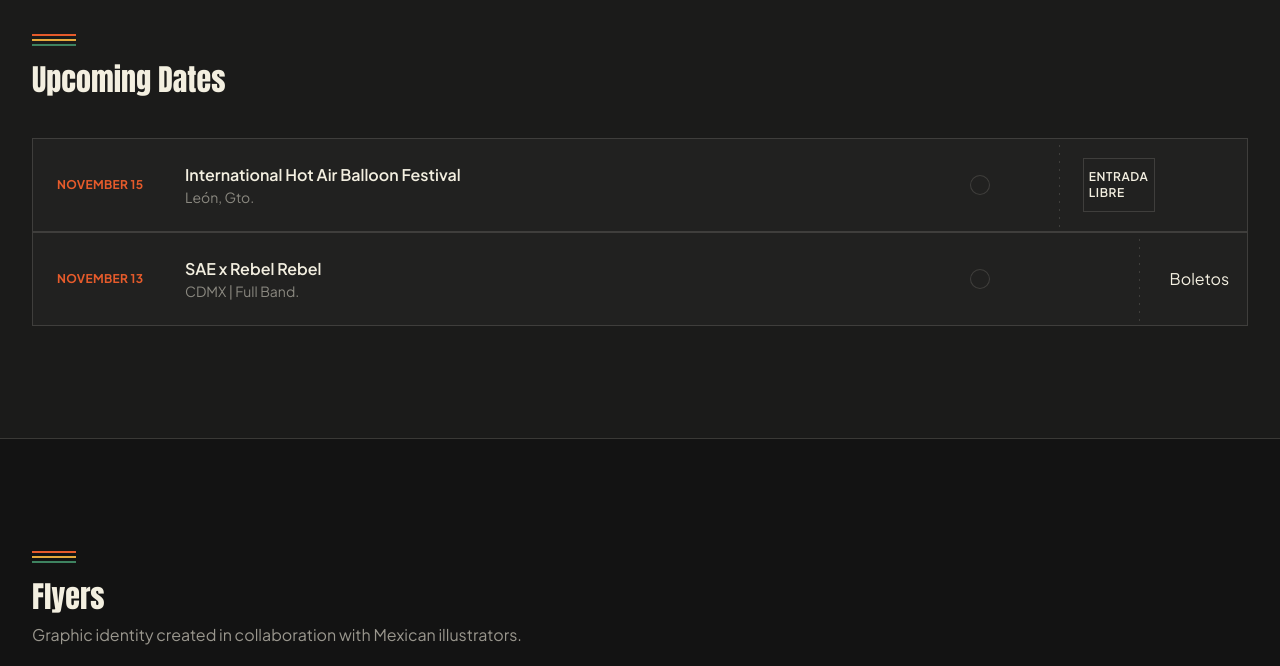
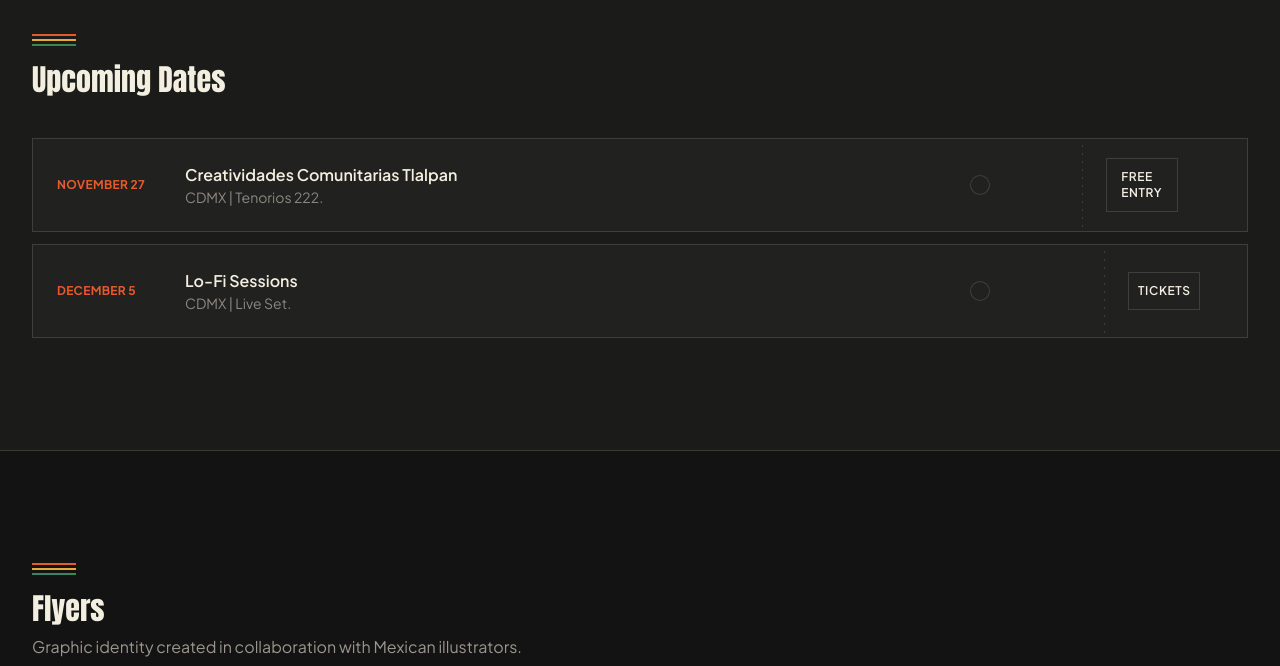
Before and after one commit to juanp21/chillandgo, a plain HTML site: page index.html in a window 1280 px wide. Shown: the part 3100-3766 px from the top of the page. Drawn offline with nearby package versions, Linux system fonts and the light colour scheme; a web font is replaced by a local one.

Commit message:
tour fix

```diff
--- a/index.html
+++ b/index.html
@@ -241,36 +241,38 @@
     <div class="trilinea"><span></span><span></span><span></span></div>
     <h2 class="font-display text-2xl sm:text-3xl mb-10" data-i18n="tour.title">Próximas Fechas</h2>
 
+    <div class="space-y-3">
       <div class="tour-ticket relative grid grid-cols-[1fr,auto] items-stretch bg-panel2 border hairline">
         <div class="ticket-hole" style="left:calc(78% - 10px)"></div>
         <div class="p-5 md:p-6 flex flex-col sm:flex-row sm:items-center gap-2 sm:gap-8">
-          <span class="font-bold uppercase tracking-wide text-tacos text-xs w-24 shrink-0" data-i18n="tour.date5">27 de NOVIEMBRE</span>
+          <span class="font-bold uppercase tracking-wide text-tacos text-xs w-24 shrink-0" data-i18n="tour.date4">27 de Noviembre</span>
           <div>
-            <p class="font-semibold" data-i18n="tour.venue5">Creatividades Comunitarias Tlalpan</p>
-            <p class="text-sm text-paper/50" data-i18n="tour.loc5">Tenorios 222.</p>
+            <p class="font-semibold" data-i18n="tour.venue4">Creatividades Comunitarias Tlalpan</p>
+            <p class="text-sm text-paper/50" data-i18n="tour.loc4">CDMX | Tenorios 222.</p>
           </div>
         </div>
         <div class="relative flex items-center justify-center px-6 py-4 sm:py-0" style="width:clamp(120px,22%,180px)">
           <div class="ticket-perf absolute left-0 top-0 bottom-0"></div>
-          <a href="https://www.instagram.com/creatividadescomunitarias/" class="btn-outline w-full justify-center text-paper text-xs">Entrada Libre</a>
+          <a href="https://www.instagram.com/creatividadescomunitarias/" target="_blank" rel="noopener" class="btn-outline w-full justify-center text-paper text-xs" data-i18n="tour.status4">Entrada Libre</a>
         </div>
       </div>
 
       <div class="tour-ticket relative grid grid-cols-[1fr,auto] items-stretch bg-panel2 border hairline">
         <div class="ticket-hole" style="left:calc(78% - 10px)"></div>
         <div class="p-5 md:p-6 flex flex-col sm:flex-row sm:items-center gap-2 sm:gap-8">
-          <span class="font-bold uppercase tracking-wide text-tacos text-xs w-24 shrink-0" data-i18n="tour.date4">05 de DICIEMBRE</span>
+          <span class="font-bold uppercase tracking-wide text-tacos text-xs w-24 shrink-0" data-i18n="tour.date5">5 de Diciembre</span>
           <div>
-            <p class="font-semibold" data-i18n="tour.venue4">LO-FI SESSIONS</p>
-            <p class="text-sm text-paper/50" data-i18n="tour.loc4">CDMX | LIVE SET.</p>
+            <p class="font-semibold" data-i18n="tour.venue5">Lo-Fi Sessions</p>
+            <p class="text-sm text-paper/50" data-i18n="tour.loc5">CDMX | Live Set.</p>
           </div>
         </div>
         <div class="relative flex items-center justify-center px-6 py-4 sm:py-0" style="width:clamp(120px,22%,180px)">
           <div class="ticket-perf absolute left-0 top-0 bottom-0"></div>
-          <a href="https://www.passline.com/eventos/lofi-sessionstline w-full justify-center text-paper text-xs">Boletos</a>
+          <a href="https://www.passline.com/eventos/lofi-sessions" target="_blank" rel="noopener" class="btn-outline w-full justify-center text-paper text-xs" data-i18n="tour.buttonTickets">Boletos</a>
         </div>
       </div>
-
+    </div>
+  </div>
 
 
 <!--       <div class="tour-ticket relative grid grid-cols-[1fr,auto] items-stretch bg-panel2 border hairline">
@@ -295,9 +297,7 @@
           <div class="ticket-perf absolute left-0 top-0 bottom-0"></div>
           <a href="#" class="btn-outline w-full justify-center text-paper text-xs">Boletos</a>
         </div>
-      </div>
-    </div>
-  </div> -->
+      </div> -->
 </section>
 
 <!-- ============ GALERÍA ============ -->
--- a/src/js/main.js
+++ b/src/js/main.js
@@ -48,12 +48,13 @@ const translations = {
     'tour.venue3': 'Outline (con RNDN)',
     'tour.loc3': 'CDMX | IMLOFI Presenta.',
     'tour.status3': 'Entrada Libre',
-    'tour.date4': '13 de NOVIEMBRE',
-    'tour.venue4': 'SAE x Rebel Rebel',
-    'tour.loc4': 'CDMX | Full Band.',
-    'tour.date5': '15 de NOVIEMBRE',
-    'tour.venue5': 'Festival Internacional del Globo',
-    'tour.loc5': 'León, Gto.',
+    'tour.date4': '27 de Noviembre',
+    'tour.venue4': 'Creatividades Comunitarias Tlalpan',
+    'tour.loc4': 'CDMX | Tenorios 222.',
+    'tour.status4': 'Entrada Libre',
+    'tour.date5': '5 de Diciembre',
+    'tour.venue5': 'Lo-Fi Sessions',
+    'tour.loc5': 'CDMX | Live Set.',
     'tour.buttonTickets': 'Boletos',
     'gallery.title': 'Flyers',
     'gallery.subtitle': 'Identidad gráfica hecha en colaboración con ilustradoras mexicanas.',
@@ -117,12 +118,13 @@ const translations = {
     'tour.venue3': 'Outline (with RNDN)',
     'tour.loc3': 'CDMX | IMLOFI presents.',
     'tour.status3': 'Free Entry',
-    'tour.date4': 'November 13',
-    'tour.venue4': 'SAE x Rebel Rebel',
-    'tour.loc4': 'CDMX | Full Band.',
-    'tour.date5': 'November 15',
-    'tour.venue5': 'International Hot Air Balloon Festival',
-    'tour.loc5': 'León, Gto.',
+    'tour.date4': 'November 27',
+    'tour.venue4': 'Creatividades Comunitarias Tlalpan',
+    'tour.loc4': 'CDMX | Tenorios 222.',
+    'tour.status4': 'Free Entry',
+    'tour.date5': 'December 5',
+    'tour.venue5': 'Lo-Fi Sessions',
+    'tour.loc5': 'CDMX | Live Set.',
     'tour.buttonTickets': 'Tickets',
     'gallery.title': 'Flyers',
     'gallery.subtitle': 'Graphic identity created in collaboration with Mexican illustrators.',
@@ -186,12 +188,13 @@ const translations = {
     'tour.venue3': 'Outline (avec RNDN)',
     'tour.loc3': 'CDMX | IMLOFI présente.',
     'tour.status3': 'Entrée Libre',
-    'tour.date4': '13 novembre',
-    'tour.venue4': 'SAE x Rebel Rebel',
-    'tour.loc4': 'CDMX | Full Band.',
-    'tour.date5': '15 novembre',
-    'tour.venue5': 'Festival international des montgolfières',
-    'tour.loc5': 'León, Gto.',
+    'tour.date4': '27 novembre',
+    'tour.venue4': 'Creatividades Comunitarias Tlalpan',
+    'tour.loc4': 'CDMX | Tenorios 222.',
+    'tour.status4': 'Entrée Libre',
+    'tour.date5': '5 décembre',
+    'tour.venue5': 'Lo-Fi Sessions',
+    'tour.loc5': 'CDMX | Live Set.',
     'tour.buttonTickets': 'Billets',
     'gallery.title': 'Affiches',
     'gallery.subtitle': 'Identité graphique réalisée en collaboration avec des illustratrices mexicaines.',
@@ -255,12 +258,13 @@ const translations = {
     'tour.venue3': 'Outline (mit RNDN)',
     'tour.loc3': 'CDMX | IMLOFI präsentiert.',
     'tour.status3': 'Freier Eintritt',
-    'tour.date4': '13. November',
-    'tour.venue4': 'SAE x Rebel Rebel',
-    'tour.loc4': 'CDMX | Full Band.',
-    'tour.date5': '15. November',
-    'tour.venue5': 'Internationales Heißluftballon-Festival',
-    'tour.loc5': 'León, Gto.',
+    'tour.date4': '27. November',
+    'tour.venue4': 'Creatividades Comunitarias Tlalpan',
+    'tour.loc4': 'CDMX | Tenorios 222.',
+    'tour.status4': 'Freier Eintritt',
+    'tour.date5': '5. Dezember',
+    'tour.venue5': 'Lo-Fi Sessions',
+    'tour.loc5': 'CDMX | Live Set.',
     'tour.buttonTickets': 'Tickets',
     'gallery.title': 'Flyer',
     'gallery.subtitle': 'Grafische Identität in Zusammenarbeit mit mexikanischen Illustratorinnen.',
```
